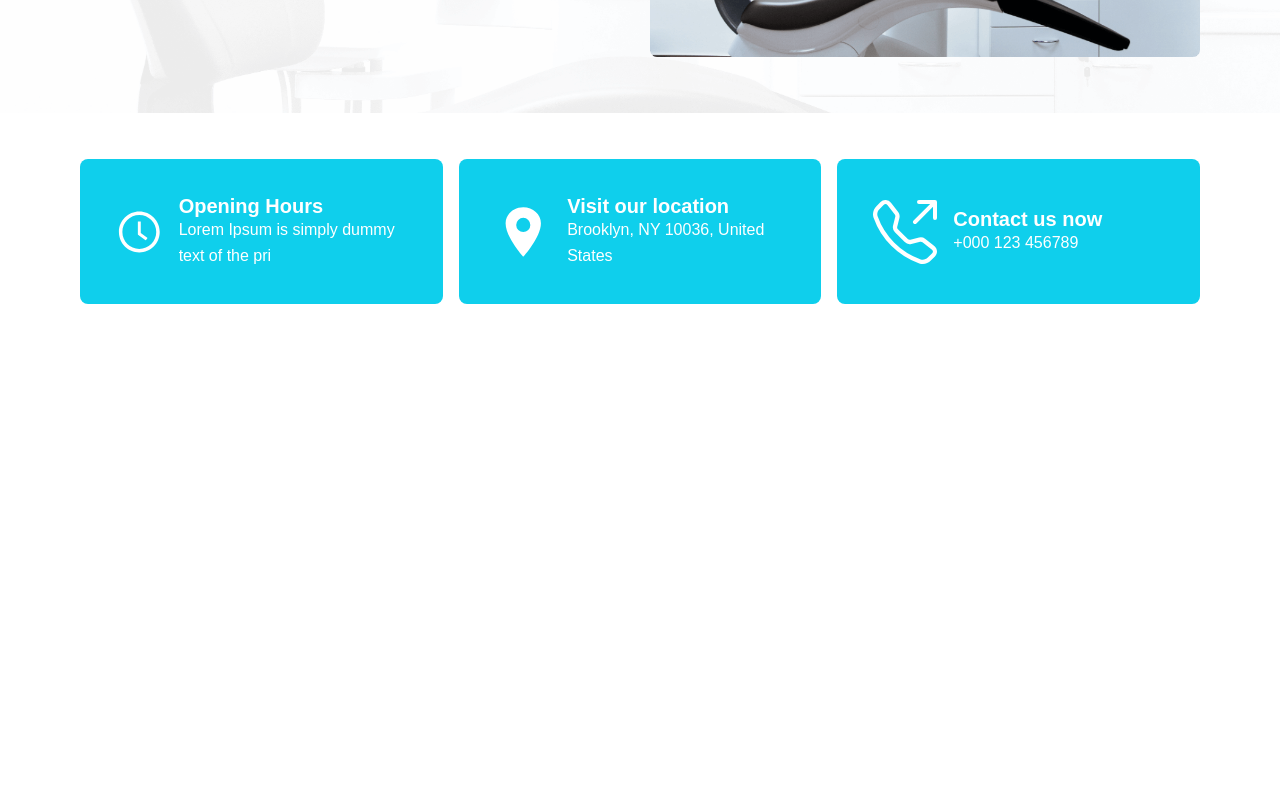
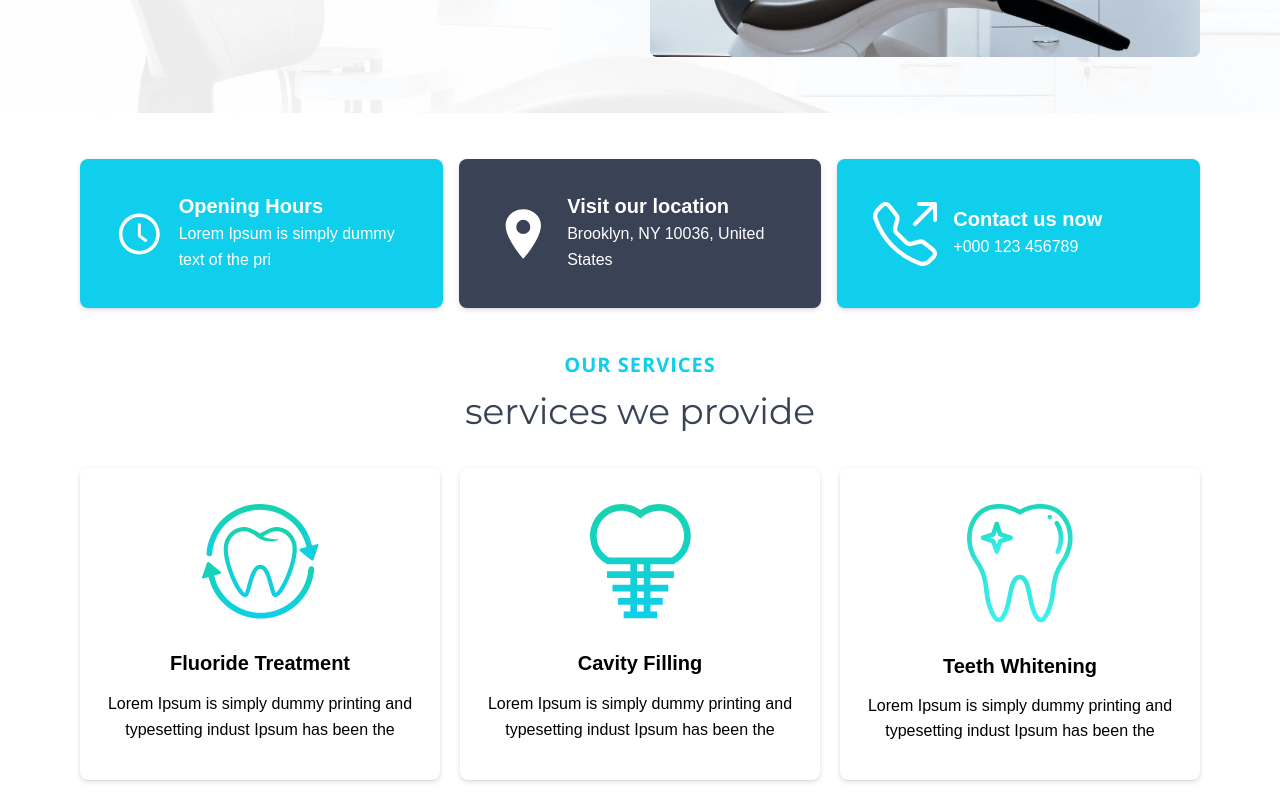
Before and after one commit to UpalBarua/doctors-portal, a React (Vite) app: page / in a window 1280 px wide. Shown: the part 397-1197 px from the top of the page. Before the commit the page ends 800 px from the top, so only its background shows below. Built offline with nearby package versions, Linux system fonts and the light colour scheme.

Commit message:
services cards added

```diff
--- a/src/assets/utilities.css
+++ b/src/assets/utilities.css
@@ -15,6 +15,7 @@
   font-size: var(--fs-600);
   font-weight: var(--fw-semibold);
   letter-spacing: 1px;
+  text-transform: uppercase;
   color: var(--clr-accent-primary-400);
 }
 
@@ -22,11 +23,12 @@
   font-family: var(--ff-secondary);
   font-size: var(--fs-700);
   font-weight: var(--fw-regular);
+  line-height: 1.1;
   color: var(--clr-dark-400);
 }
 
 .btn-primary {
-  min-width: 6rem;
+  min-width: 8rem;
   padding: var(--spacing-200);
   border: 2px solid transparent;
   border-radius: var(--border-radius);
--- a/src/pages/Home/FeatureCards/FeatureCards.jsx
+++ b/src/pages/Home/FeatureCards/FeatureCards.jsx
@@ -4,30 +4,36 @@ import { AiOutlineClockCircle } from 'react-icons/ai';
 import { IoLocationSharp } from 'react-icons/io5';
 import { BsTelephoneOutbound } from 'react-icons/bs';
 
+const CARDS_DATA = [
+  {
+    title: 'Opening Hours',
+    text: 'Lorem Ipsum is simply dummy text of the pri',
+    icon: <AiOutlineClockCircle className={styles.icon} />,
+  },
+  {
+    title: 'Visit our location',
+    text: 'Brooklyn, NY 10036, United States',
+    icon: <IoLocationSharp className={styles.icon} />,
+  },
+  {
+    title: 'Contact us now',
+    text: '+000 123 456789',
+    icon: <BsTelephoneOutbound className={styles.icon} />,
+  },
+];
+
 const FeatureCards = () => {
   return (
     <section className={`${styles.grid} | container`}>
-      <div className={styles.card}>
-        <AiOutlineClockCircle className={styles.icon} />
-        <div>
-          <h2 className={styles.title}>Opening Hours</h2>
-          <p>Lorem Ipsum is simply dummy text of the pri</p>
+      {CARDS_DATA.map((data, index) => (
+        <div className={styles.card} key={index}>
+          {data.icon}
+          <div>
+            <h2 className={styles.title}>{data.title}</h2>
+            <p>{data.text}</p>
+          </div>
         </div>
-      </div>
-      <div className={styles.card}>
-        <IoLocationSharp className={styles.icon} />
-        <div>
-          <h2 className={styles.title}>Visit our location</h2>
-          <p>Brooklyn, NY 10036, United States</p>
-        </div>
-      </div>
-      <div className={styles.card}>
-        <BsTelephoneOutbound className={styles.icon} />
-        <div>
-          <h2 className={styles.title}>Contact us now</h2>
-          <p>+000 123 456789</p>
-        </div>
-      </div>
+      ))}
     </section>
   );
 };
--- a/src/pages/Home/FeatureCards/FeatureCards.module.css
+++ b/src/pages/Home/FeatureCards/FeatureCards.module.css
@@ -17,6 +17,11 @@
   border-radius: var(--border-radius);
   padding: var(--spacing-700);
   background-color: var(--clr-accent-primary-400);
+  box-shadow: var(--box-shadow);
+}
+
+.card:nth-child(2) {
+  background-color: var(--clr-dark-400);
 }
 
 .icon {
@@ -26,6 +31,7 @@
 .title {
   font-size: var(--fs-600);
   font-weight: var(--fw-bold);
+  margin-bottom: var(--spacing-100);
 }
 
 @media screen and (min-width: 48em) {
--- a/src/pages/Home/Home.jsx
+++ b/src/pages/Home/Home.jsx
@@ -1,12 +1,14 @@
 import React from 'react';
 import Hero from './Hero/Hero';
 import FeatureCards from './FeatureCards/FeatureCards';
+import Services from './Services/Services';
 
 const Home = () => {
   return (
     <>
       <Hero />
       <FeatureCards />
+      <Services />
     </>
   );
 };
--- /dev/null
+++ b/src/pages/Home/Services/Services.jsx
@@ -0,0 +1,45 @@
+import React from 'react';
+import styles from './Services.module.css';
+import fluoride from '../../../assets/images/fluoride.png';
+import cavity from '../../../assets/images/cavity.png';
+import whitening from '../../../assets/images/whitening.png';
+
+const SERVICES_DATA = [
+  {
+    img: fluoride,
+    title: 'Fluoride Treatment',
+    text: 'Lorem Ipsum is simply dummy printing and typesetting indust Ipsum has been the',
+  },
+  {
+    img: cavity,
+    title: 'Cavity Filling',
+    text: 'Lorem Ipsum is simply dummy printing and typesetting indust Ipsum has been the',
+  },
+  {
+    img: whitening,
+    title: 'Teeth Whitening',
+    text: 'Lorem Ipsum is simply dummy printing and typesetting indust Ipsum has been the',
+  },
+];
+
+const Services = () => {
+  const servicesCards = SERVICES_DATA.map((data, index) => {
+    return (
+      <div className={`${styles.card} | flow`} key={index}>
+        <img src={data.img} alt="" />
+        <h3 className={styles.title}>{data.title}</h3>
+        <p>{data.text}</p>
+      </div>
+    );
+  });
+
+  return (
+    <section className={`${styles.services} | container flow`}>
+      <h2 className="title-primary">our services</h2>
+      <p className="title-secondary">services we provide</p>
+      <div className={styles.grid}>{servicesCards}</div>
+    </section>
+  );
+};
+
+export default Services;
--- /dev/null
+++ b/src/pages/Home/Services/Services.module.css
@@ -0,0 +1,34 @@
+/* ******************** */
+/* SERVICES             */
+/* ******************** */
+.services {
+  --flow: var(--spacing-400);
+  text-align: center;
+}
+
+.grid {
+  display: grid;
+  grid-template-columns: 1fr;
+  gap: var(--spacing-500);
+  padding-block: var(--spacing-500);
+}
+
+.card {
+  display: grid;
+  justify-items: center;
+  padding: var(--spacing-700) var(--spacing-500);
+  border-radius: var(--border-radius);
+  box-shadow: var(--box-shadow);
+}
+
+.title {
+  padding-top: var(--spacing-400);
+  font-size: var(--fs-600);
+  font-weight: var(--fw-semibold);
+}
+
+@media screen and (min-width: 48em) {
+  .grid {
+    grid-template-columns: repeat(3, 1fr);
+  }
+}
```
